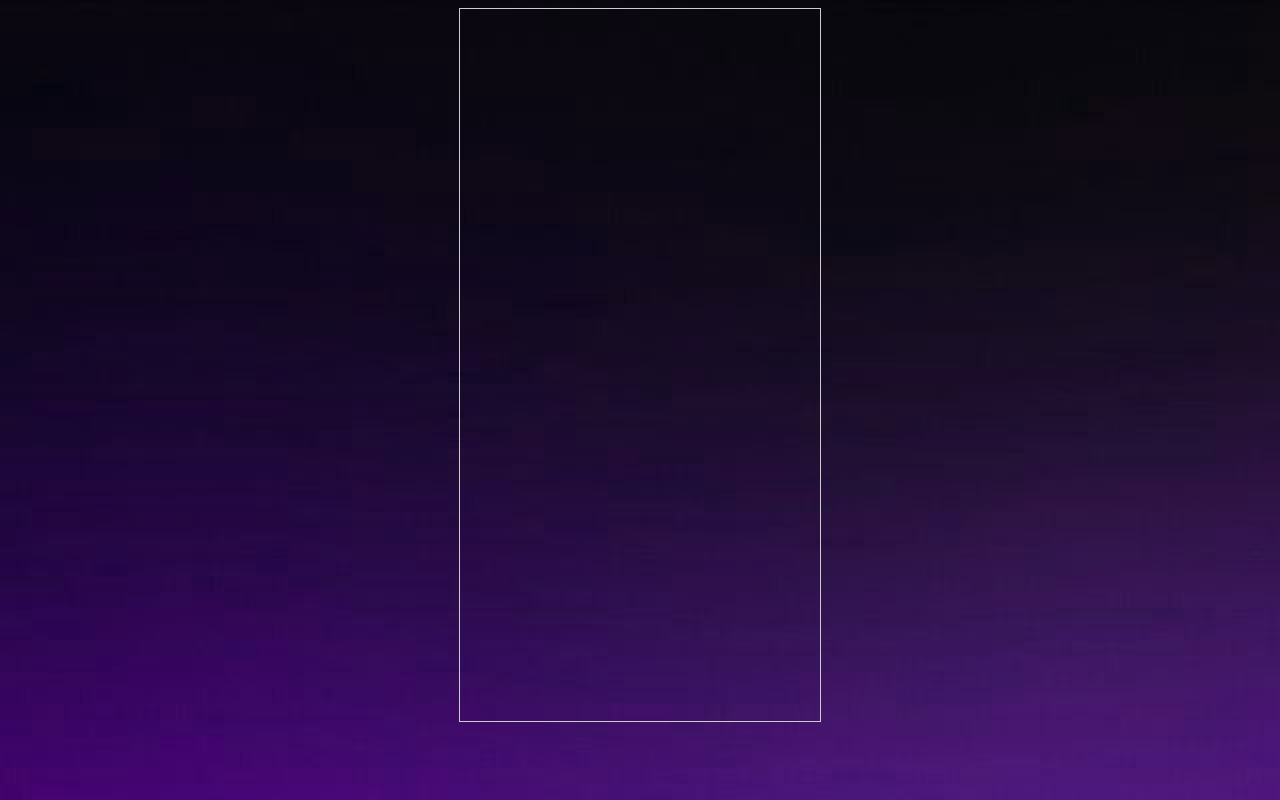
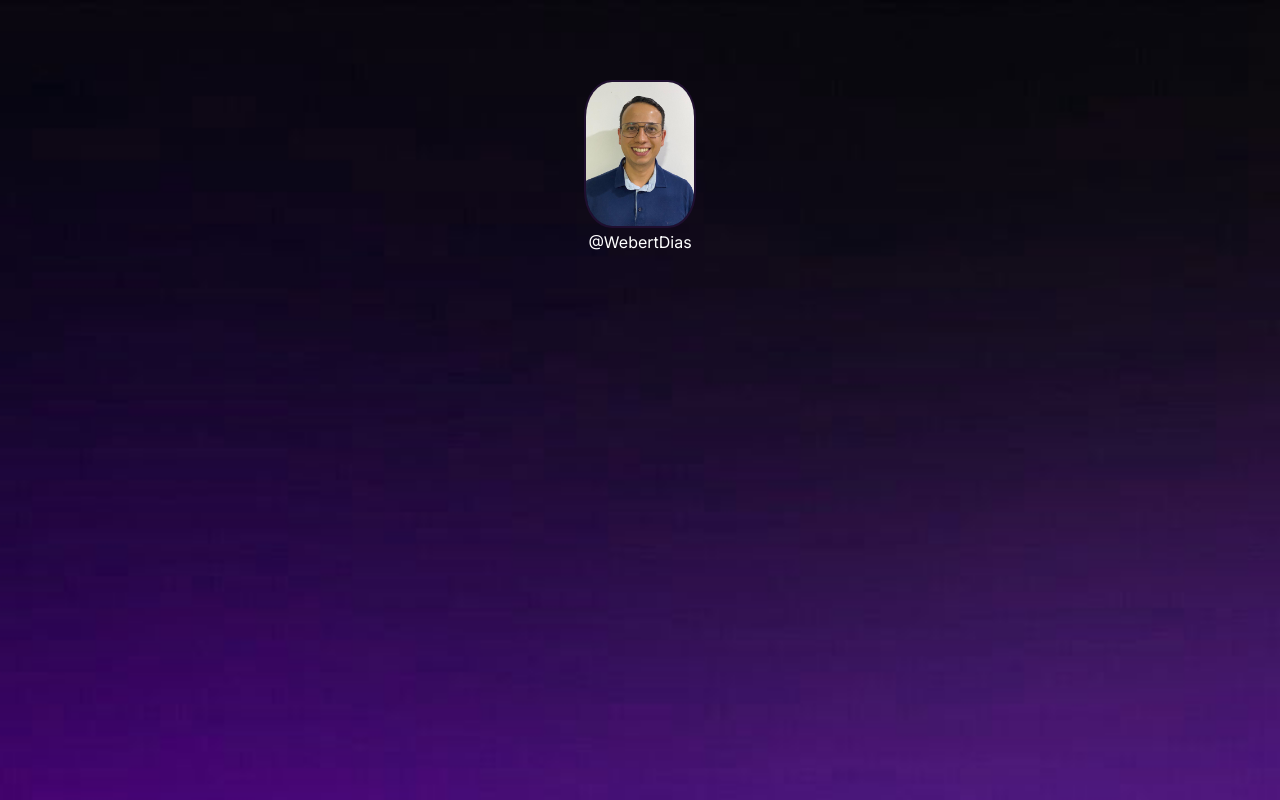
Before and after one commit to webertdias/Webert-Rocketseat, a plain HTML site: page index.html in a window 1280 px wide. Drawn offline with Linux system fonts and the light colour scheme.

Commit message:
Colocando foto e organizando posicionamento da foto

```diff
--- a/index.html
+++ b/index.html
@@ -1,6 +1,9 @@
 <!DOCTYPE html>
 <html lang="PT-br">
 <head>
+    <link rel="preconnect" href="https://fonts.googleapis.com">
+    <link rel="preconnect" href="https://fonts.gstatic.com" crossorigin>
+    <link href="https://fonts.googleapis.com/css2?family=Inter:wght@400;500&family=Montserrat:ital@0;1&family=Poppins:wght@100;200;600;700&display=swap" rel="stylesheet">
     <meta charset="UTF-8">
     <meta http-equiv="X-UA-Compatible" content="IE=edge">
     <meta name="viewport" content="width=device-width, initial-scale=1.0">
@@ -8,6 +11,15 @@
     <link rel="stylesheet" href="./style.css">
 </head>
 <body>
-    <div id="container"></div>
+    <div id="container">
+        <div id="profile">
+
+        <img
+        src="./assets/Webert dos Reis Dias.jpeg"
+        alt="Foto do Webert de camisa azul sorrindo"/>
+
+        <p>@WebertDias</p>
+        </div>
+    </div>
 </body>
 </html>
--- a/style.css
+++ b/style.css
@@ -1,10 +1,36 @@
+*{
+    margin: 0px;
+    padding: 0px;
+    box-sizing: border-box;
+}
+
 body{
     background: url(./assets/bg.mobile.jpg) no-repeat top center/cover;
 }
 
+body *{
+    font-family: 'Inter', sans-serif;
+    color: #ffffff;
+}
+
 #container{
     width: 360px;
-    height: 712px;
-    border: 1px solid #ccc;
+    margin: 56px auto 0px;
+}
+
+#profile{
+    text-align: center;
+    padding: 24px;
+}
+
+#profile img{
+    width: 112px;
     margin: auto;
+    border-radius: 25%;
+    border:2px solid rgb(32, 15, 48);
 }
+
+profile p{
+    font-weight: 500;
+    line-height: 24px;
+}
```
Also changed, not shown: assets/Webert dos Reis Dias.jpeg (added).
